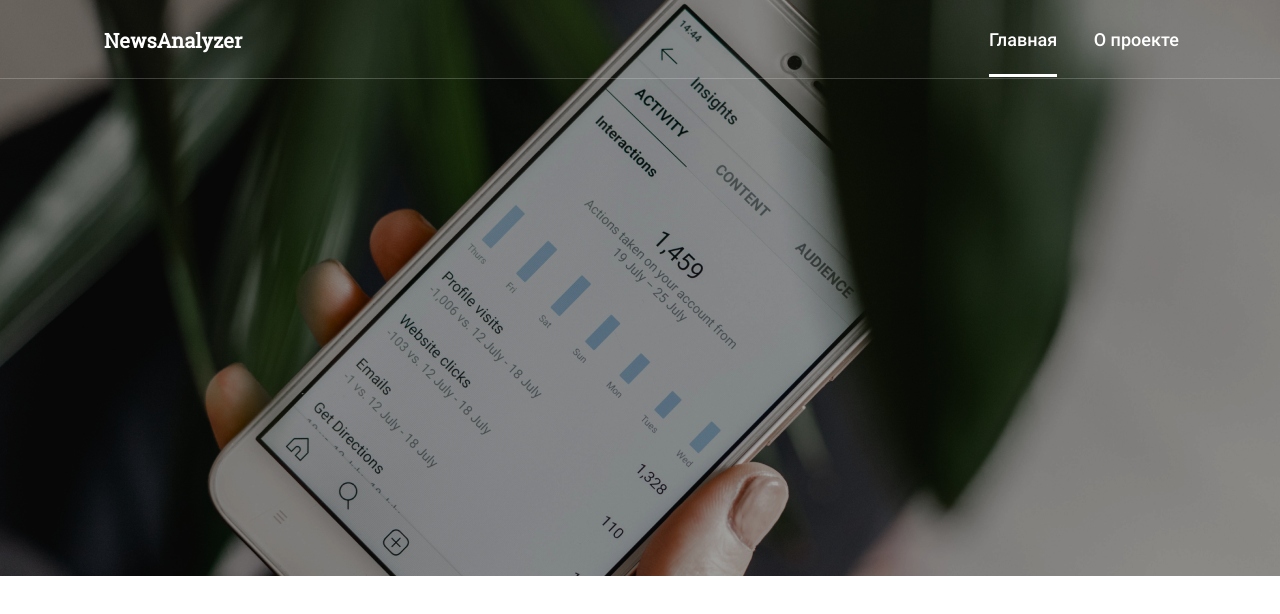
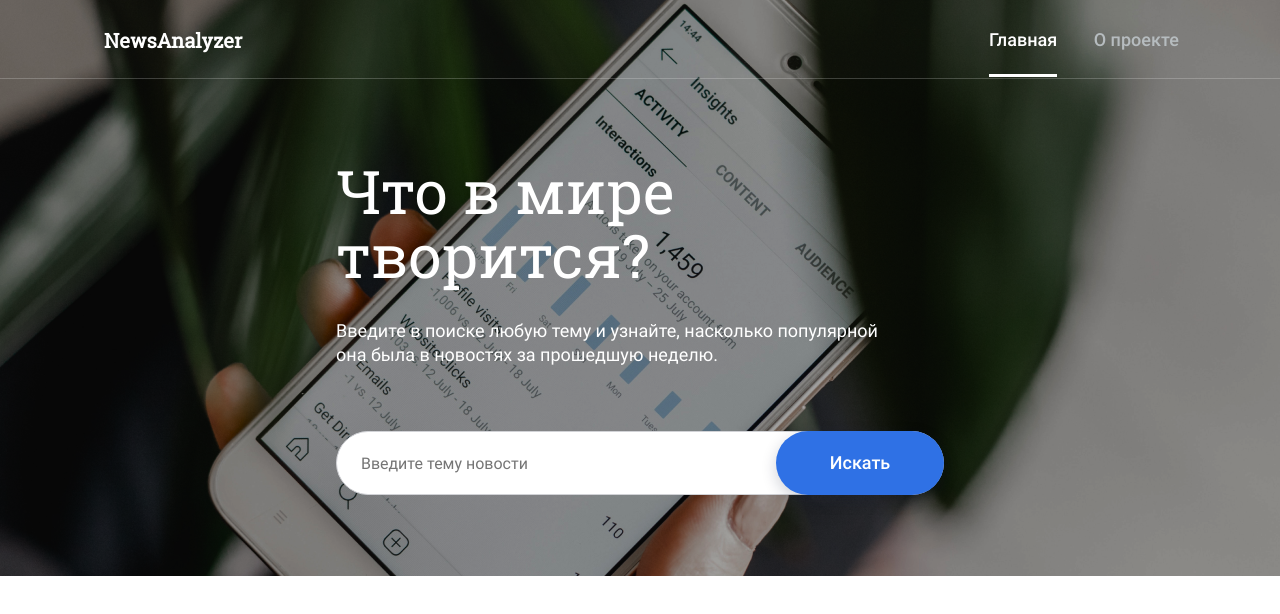
Before and after one commit to DaneDavydov/NewsAnalyzer, a website built with webpack: page src/index.html in a window 1280 px wide. Built offline with nearby package versions, Linux system fonts and the light colour scheme.

Commit message:
fix header

```diff
--- /dev/null
+++ b/src/blocks/header/__content/header__content.css
@@ -0,0 +1,4 @@
+.header__content {
+  width: 608px;
+  margin: 80px auto 0 auto;
+}
--- a/src/blocks/header/__link/_active/header__link_active.css
+++ b/src/blocks/header/__link/_active/header__link_active.css
@@ -1,4 +1,5 @@
 .header__link_active {
   padding-bottom: 24px;
   border-bottom: 3px solid #FFFFFF;
+  color: #FFFFFF;
 }
--- a/src/blocks/header/__link/header__link.css
+++ b/src/blocks/header/__link/header__link.css
@@ -1,9 +1,14 @@
 
 .header__link {
   text-decoration: none;
-  color: #FFFFFF;
+  color: #B6BCBF;
 }
 
 .header__link:first-child {
   margin-right: 32px;
 }
+
+.header__link:hover {
+  color: #FFFFFF;
+  transition: 0.3s linear;
+}
--- a/src/blocks/header/__nav/header__nav.css
+++ b/src/blocks/header/__nav/header__nav.css
@@ -1,6 +1,4 @@
 .header__nav {
-  font-family: Roboto;
-  font-style: normal;
   font-weight: 500;
   font-size: 18px;
   line-height: 24px;
--- /dev/null
+++ b/src/blocks/header/__subtitle/header__subtitle.css
@@ -0,0 +1,7 @@
+.header__subtitle {
+  font-size: 18px;
+  font-weight: normal;
+  line-height: 24px;
+  margin: 32px auto 0 0;
+  max-width: 545px;
+}
--- /dev/null
+++ b/src/blocks/header/__title/header__title.css
@@ -0,0 +1,6 @@
+.header__title {
+  font-weight: normal;
+  font-size: 60px;
+  line-height: 64px;
+  margin: 0 auto 0 auto;
+}
--- a/src/blocks/header/header.css
+++ b/src/blocks/header/header.css
@@ -3,7 +3,10 @@
 @import url("./__link/_active/header__link_active.css");
 @import url("./__logo/header__logo.css");
 @import url("./__nav/header__nav.css");
-@import url("__wrap/header__wrap.css");
+@import url("./__wrap/header__wrap.css");
+@import url("./__content/header__content.css");
+@import url("./__title/header__title.css");
+@import url("./__subtitle/header__subtitle.css");
 
 .header {
   max-width: 1440px;
--- a/src/blocks/page/page.css
+++ b/src/blocks/page/page.css
@@ -2,4 +2,7 @@
   max-width: 1440px;
   margin: 0 auto;
   box-sizing: border-box;
+  font-family: Roboto;
+  font-style: normal;
+  font-weight: normal;
 }
--- /dev/null
+++ b/src/blocks/search/__button/_input/search__button_input.css
@@ -0,0 +1,3 @@
+.search__button_input {
+  background: #347EFF;
+}
--- /dev/null
+++ b/src/blocks/search/__button/_submit/search__button_submit.css
@@ -0,0 +1,3 @@
+.search__button_submit {
+  background: #2A65CC;
+}
--- /dev/null
+++ b/src/blocks/search/__button/search__button.css
@@ -0,0 +1,15 @@
+.search__button {
+  background: #2F71E5;
+  box-shadow: 0px 5px 15px rgba(14, 26, 57, 0.2);
+  border-radius: 100px;
+  border: none;
+  width: 168px;
+  height: 64px;
+  margin-left: -168px;
+  color: #FFFFFF;
+  font-weight: 500;
+  font-size: 18px;
+  line-height: 24px;
+  z-index: 1;
+  cursor: pointer;
+}
--- /dev/null
+++ b/src/blocks/search/__input/search__input.css
@@ -0,0 +1,14 @@
+.search__input {
+  width: 608px;
+  height: 64px;
+  background: #FFFFFF;
+  border: 1px solid #D1D2D6;
+  box-sizing: border-box;
+  backdrop-filter: blur(8px);
+  border-radius: 100px;
+  font-size: 16px;
+  line-height: 22px;
+  color: #1A1B22;
+  padding-left: 24px;
+  padding-right: 168px;
+}
--- /dev/null
+++ b/src/blocks/search/search.css
@@ -0,0 +1,9 @@
+@import url("./__button/search__button.css");
+@import url("./__button/_input/search__button_input.css");
+@import url("./__button/_submit/search__button_submit.css");
+@import url("./__input/search__input.css");
+
+.search {
+  margin: 64px auto;
+  display: flex;
+}
--- /dev/null
+++ b/src/blocks/title/title.css
@@ -0,0 +1,3 @@
+.title {
+  font-family: Roboto Slab;
+}
--- a/src/index.html
+++ b/src/index.html
@@ -22,6 +22,15 @@
           <a href="about.html" class="header__link">О проекте</a>
         </nav>
       </div>
+      <div class="header__content">
+        <h1 class="title header__title">Что в мире творится?</h1>
+        <h2 class="header__subtitle">Введите в поиске любую тему и узнайте, насколько популярной она была в новостях за
+          прошедшую неделю.</h2>
+        <form class="search" novalidate>
+          <input class="search__input" type="text" placeholder="Введите тему новости" pattern=".{2,}">
+          <input class="search__button" type="submit" value="Искать">
+        </form>
+      </div>
     </header>
     <main class="main">
 
--- a/src/pages/index.css
+++ b/src/pages/index.css
@@ -3,3 +3,5 @@
 @import url("../blocks/page/page.css");
 @import url("../blocks/header/header.css");
 @import url("../blocks/section/section.css");
+@import url("../blocks/title/title.css");
+@import url("../blocks/search/search.css");
--- a/webpack.config.js
+++ b/webpack.config.js
@@ -25,8 +25,7 @@ module.exports = {
       },
       {
         test: /\.css$/,
-        use: [
-          {
+        use: [{
             loader: MiniCssExtractPlugin.loader,
             options: {
               publicPath: "../",
```
Lines whose indentation alone changed are shown as unchanged.
